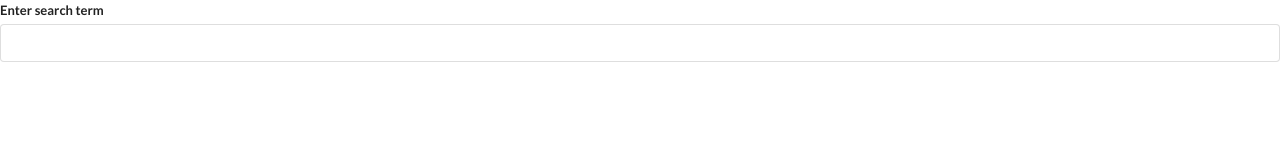
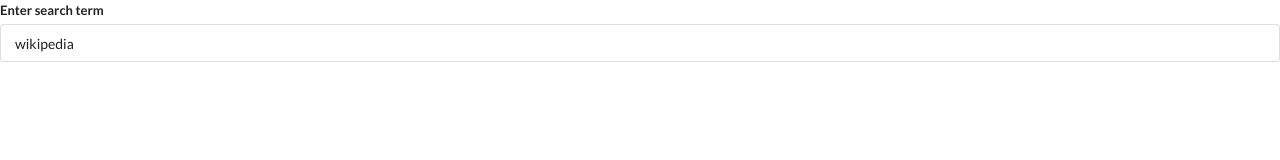
Before and after one commit to rugieri/widgets, a React (Create React App) app: page / in a window 1280 px wide. Shown: the top 160 px of the page. Built offline with nearby package versions, Linux system fonts and the light colour scheme; no server answers.

Commit message:
set default search terms

```diff
--- a/src/components/Search.js
+++ b/src/components/Search.js
@@ -2,11 +2,12 @@
 import axios from 'axios';
 
 const Search = () => {
-  const [term, setTerm] = useState('');
+  const [term, setTerm] = useState('wikipedia');
+  const [results, setResults] = useState([]);
 
   useEffect(() => {
     const search = async () => {
-      await axios.get('https://en.wikipedia.org/w/api.php', {
+      const { data } = await axios.get('https://en.wikipedia.org/w/api.php', {
         params: {
           action: 'query',
           list: 'search',
@@ -15,6 +16,7 @@
           srsearch: term,
         },
       });
+      setResults(data.query.search);
     };
     search();
   }, [term]);
```
